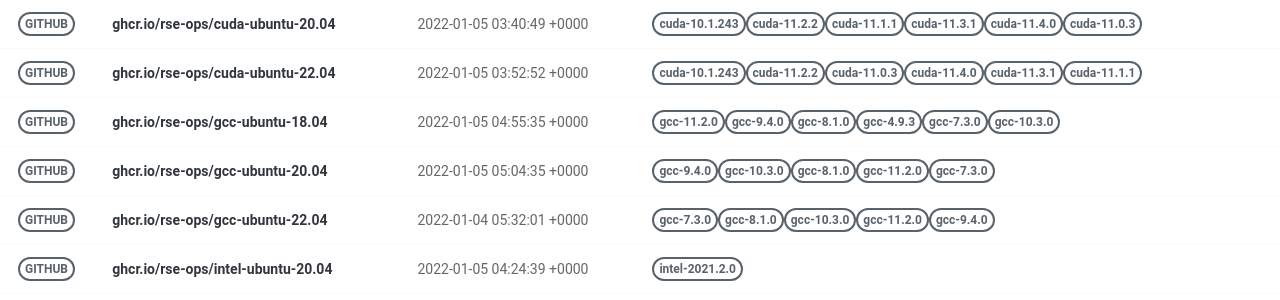
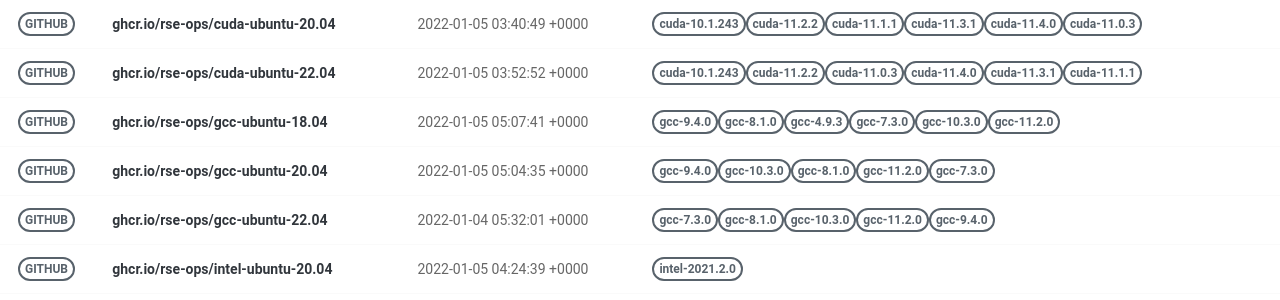
Before and after one commit to rse-ops/docker-images, a Jekyll site: the page built from pages/index.md, in a window 1280 px wide. Shown: the part 277-577 px from the top of the page. Built offline with Jekyll 4.4.1, drawn with Linux system fonts in a browser that asks for light colours; nearby versions of some CDN libraries.

Commit message:
Automated push to update library 2022-01-05

```diff
--- a/_library/ghcr.io-rse-ops-gcc-ubuntu-18.04.md
+++ b/_library/ghcr.io-rse-ops-gcc-ubuntu-18.04.md
@@ -1,14 +1,11 @@
 ---
 layout: container
 name: ghcr.io/rse-ops/gcc-ubuntu-18.04
-updated_at: 2022-01-05 04:55:35.986083
+updated_at: 2022-01-05 05:07:41.114551
 
 
 container_url: https://github.com/orgs/rse-ops/packages/container/package/gcc-ubuntu-18.04
 versions:
- - tag: gcc-11.2.0
-   dockerfile: https://github.com/rse-ops/docker-images/blob/main/ubuntu/gcc/Dockerfile
-   manifest: https://crane.ggcr.dev/manifest/ghcr.io/rse-ops/gcc-ubuntu-18.04:gcc-11.2.0
  - tag: gcc-9.4.0
    dockerfile: https://github.com/rse-ops/docker-images/blob/main/ubuntu/gcc/Dockerfile
    manifest: https://crane.ggcr.dev/manifest/ghcr.io/rse-ops/gcc-ubuntu-18.04:gcc-9.4.0
```
Also changed, not shown: other parts of _library/ghcr.io-rse-ops-gcc-ubuntu-18.04.md (+3 -0 lines).
